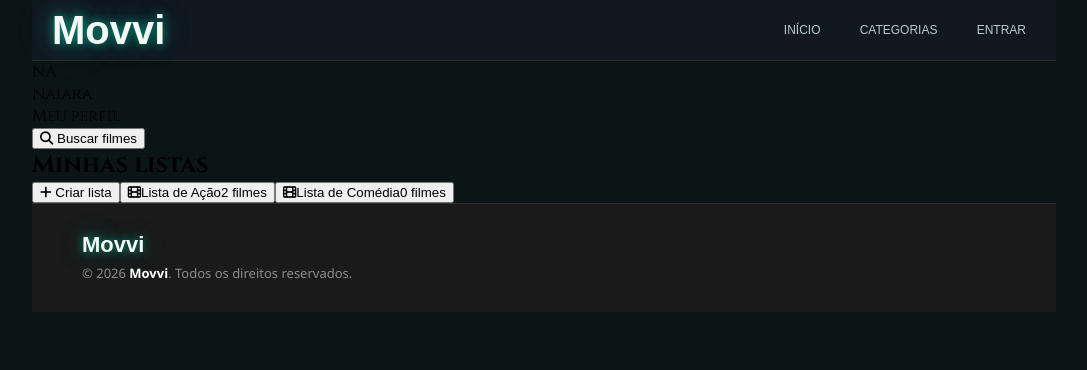
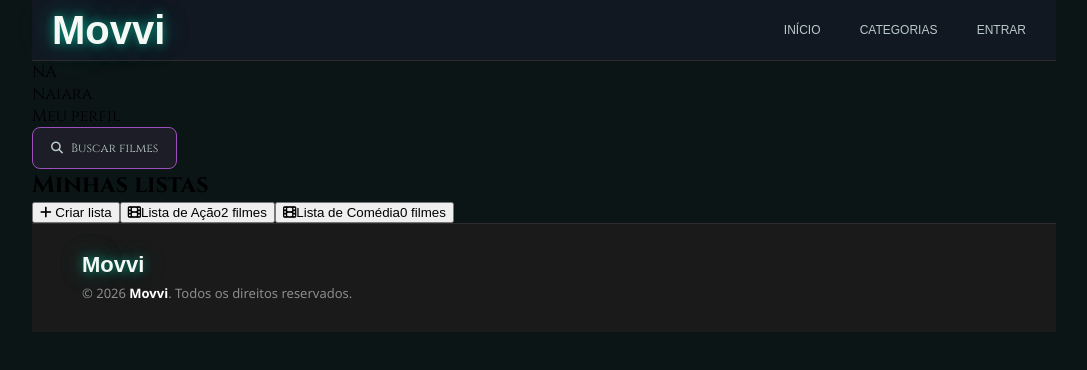
Before and after one commit to Naiara-Andrade/Movvi, a plain HTML site: page codigo-fonte/lists.html in a window 1280 px wide. Shown: the whole page, without its empty margins (96-1183 px from the left). Drawn offline with Linux system fonts and the light colour scheme.

Commit message:
feat: adiciona componente global btn secondary

```diff
--- a/codigo-fonte/css/global.css
+++ b/codigo-fonte/css/global.css
@@ -59,3 +59,19 @@ body {
    border-radius: 4px;
 
 }
+
+.btn-secondary {
+  display: inline-flex;
+  align-items: center;
+  justify-content: center;
+  gap: 8px;
+  padding: 12px 18px;
+  border: 1px solid var(--secondary);
+  border-radius: 8px;
+  background-color: var(--dark-secondary);
+  color: var(--primary);
+  font-family: var(--font-secondary);
+  font-size: var(--sml);
+  cursor: pointer;
+  transition: background-color 0.2s ease;
+}
```
